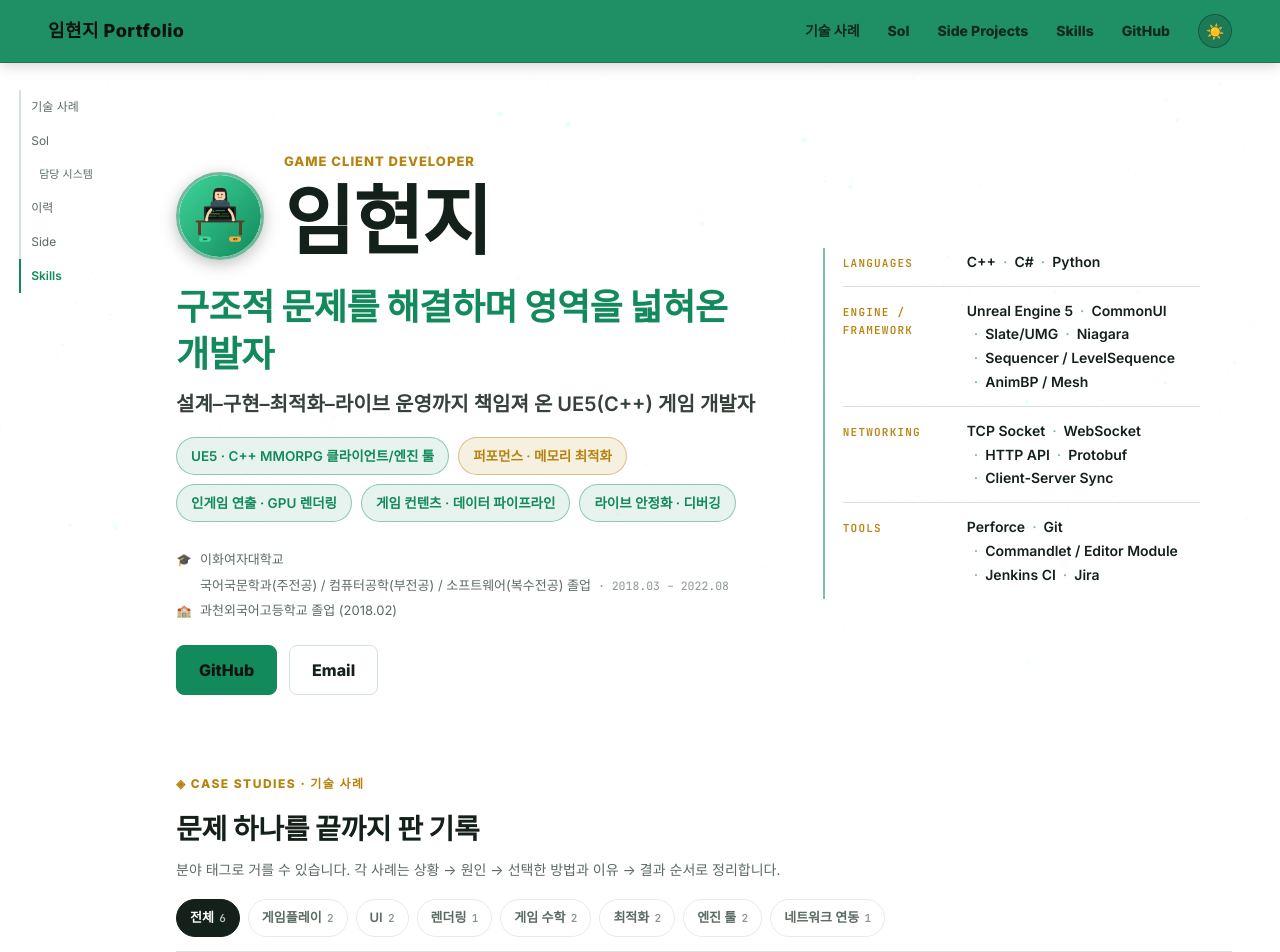
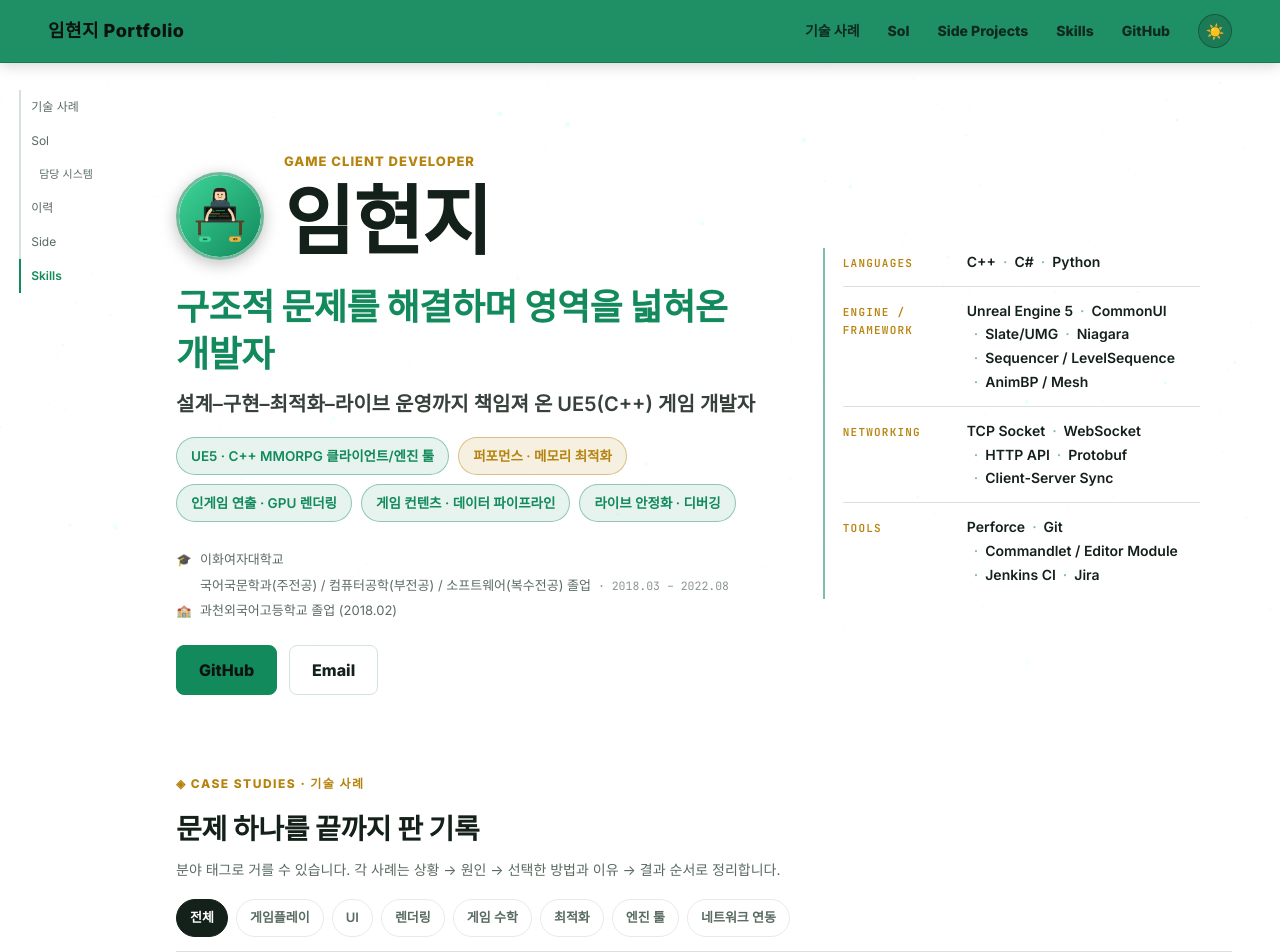
Before and after one commit to LimHyun-ji/LimHyun-ji.github.io, a Next.js app: page / in a window 1280 px wide. Shown: the top 952 px of the page. Built offline with nearby package versions, Linux system fonts and the light colour scheme.

Commit message:
style(home): 기술 사례 태그 필터의 개수 표시 제거
Co-Authored-By: Claude Opus 5.5 <noreply@anthropic.com>
Claude-Session: https://claude.ai/code/session_01QoEqvpmvi5M1Sn6ufZwWKg

```diff
--- a/app/globals.css
+++ b/app/globals.css
@@ -390,7 +390,6 @@ main { max-width: none; width: 100%; margin: 0; padding: 0; }
 .ci-tags { display: flex; flex-wrap: wrap; gap: 8px; margin-bottom: 14px; }
 .ci-tag { padding: 7px 13px; border-radius: 999px; cursor: pointer; font: inherit; font-size: 13px; font-weight: 600;
   color: var(--muted); background: transparent; border: 1px solid var(--line); transition: color .2s, border-color .2s, background .2s; word-break: keep-all; }
-.ci-tag span { font-family: 'JetBrains Mono', monospace; font-size: 11px; opacity: .7; margin-left: 2px; }
 .ci-tag:hover { color: var(--text); border-color: color-mix(in srgb, var(--text) 35%, var(--bg)); }
 .ci-tag.on { color: var(--bg); background: var(--text); border-color: var(--text); }
 .ci-tag:focus-visible { outline: 2px solid var(--accent); outline-offset: 2px; }
--- a/components/CaseIndex.tsx
+++ b/components/CaseIndex.tsx
@@ -16,12 +16,12 @@ export default function CaseIndex({ cases, tagOrder }: { cases: TechCase[]; tagO
     <div className="ci">
       <div className="ci-tags" role="group" aria-label="분야로 거르기">
         <button className={`ci-tag${tag === null ? ' on' : ''}`} aria-pressed={tag === null} onClick={() => setTag(null)}>
-          전체 <span>{cases.length}</span>
+          전체
         </button>
         {tags.map((t) => (
           <button key={t} className={`ci-tag${tag === t ? ' on' : ''}`} aria-pressed={tag === t}
             onClick={() => setTag(tag === t ? null : t)}>
-            {glue(t)} <span>{cases.filter((c) => c.tags.includes(t)).length}</span>
+            {glue(t)}
           </button>
         ))}
       </div>
```
